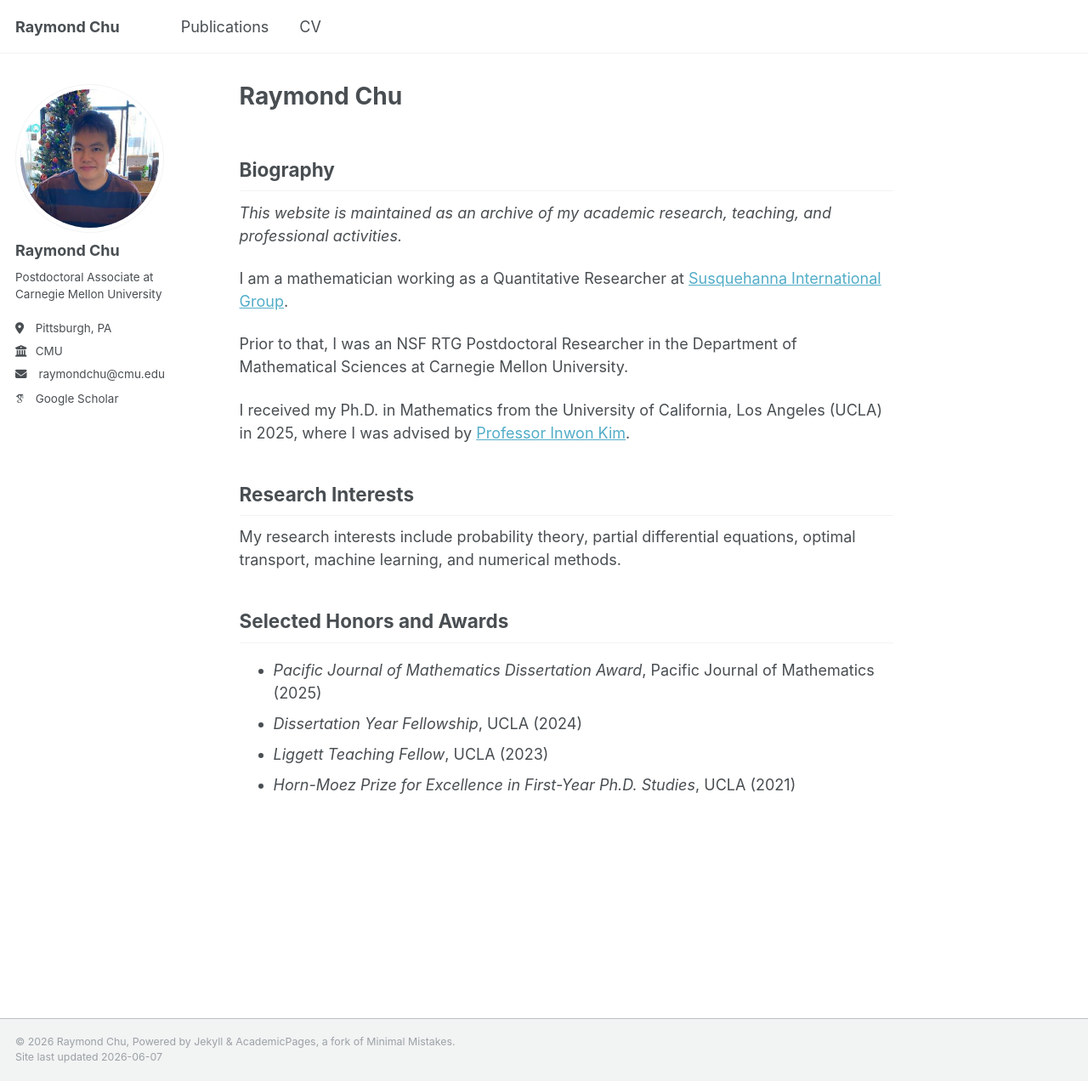
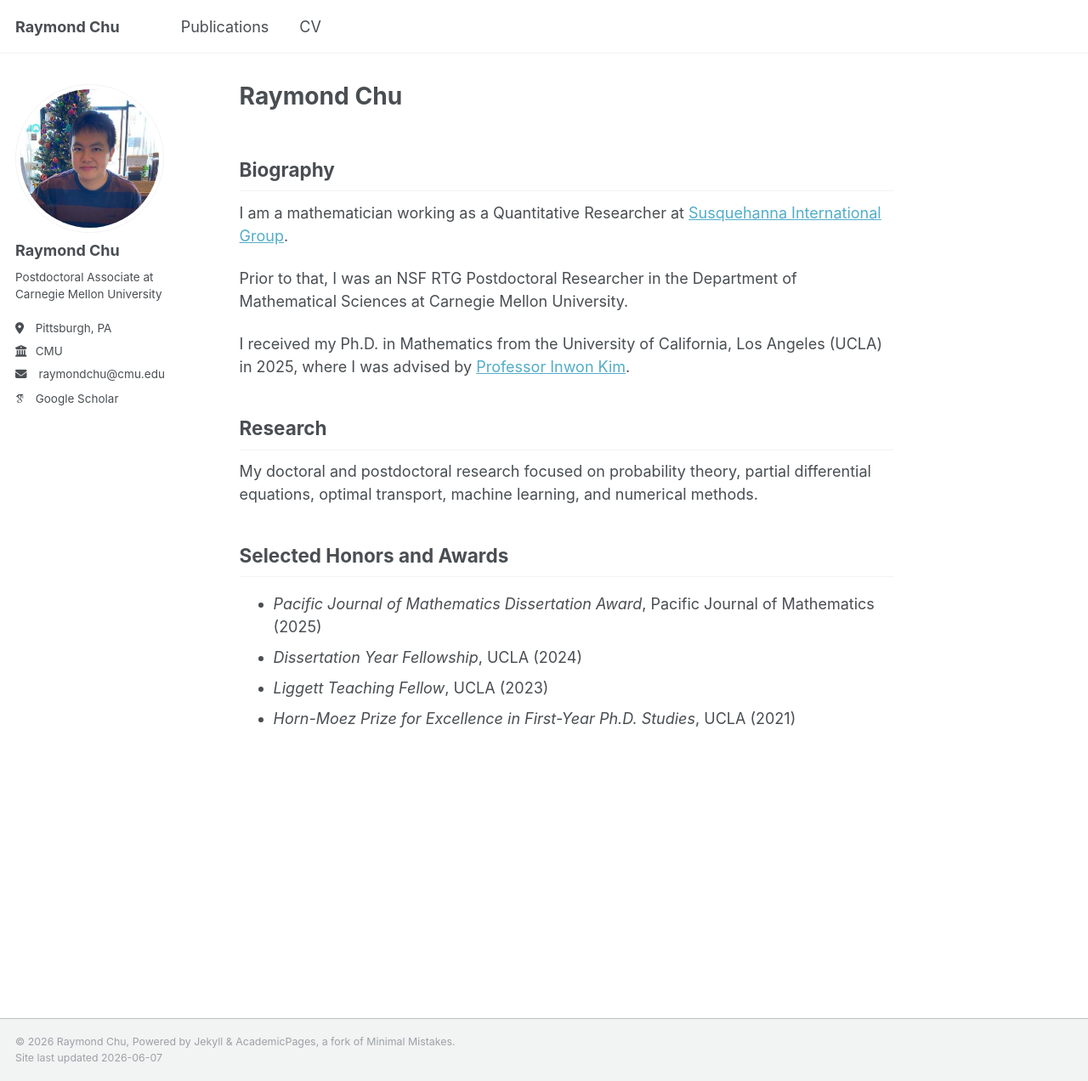
Before and after one commit to rchumath/rchumath.github.io, a Jekyll site: the page built from _pages/about.md, in a window 1280 px wide and 1272 px high. Shown: the whole window at 85% size. Built offline with Jekyll 4.4.1, drawn with Linux system fonts in a browser that asks for light colours; some web fonts are replaced.

Commit message:
Update about.md

```diff
--- a/_pages/about.md
+++ b/_pages/about.md
@@ -7,17 +7,15 @@ permalink: /
 
 ## Biography
 
-*This website is maintained as an archive of my academic research, teaching, and professional activities.*
-
 I am a mathematician working as a Quantitative Researcher at [Susquehanna International Group](https://sig.com/).
 
 Prior to that, I was an NSF RTG Postdoctoral Researcher in the Department of Mathematical Sciences at Carnegie Mellon University.
 
 I received my Ph.D. in Mathematics from the University of California, Los Angeles (UCLA) in 2025, where I was advised by [Professor Inwon Kim](https://www.math.ucla.edu/~ikim/).
 
-## Research Interests
+## Research
 
-My research interests include probability theory, partial differential equations, optimal transport, machine learning, and numerical methods.
+My doctoral and postdoctoral research focused on probability theory, partial differential equations, optimal transport, machine learning, and numerical methods.
 
 ## Selected Honors and Awards
 
```
